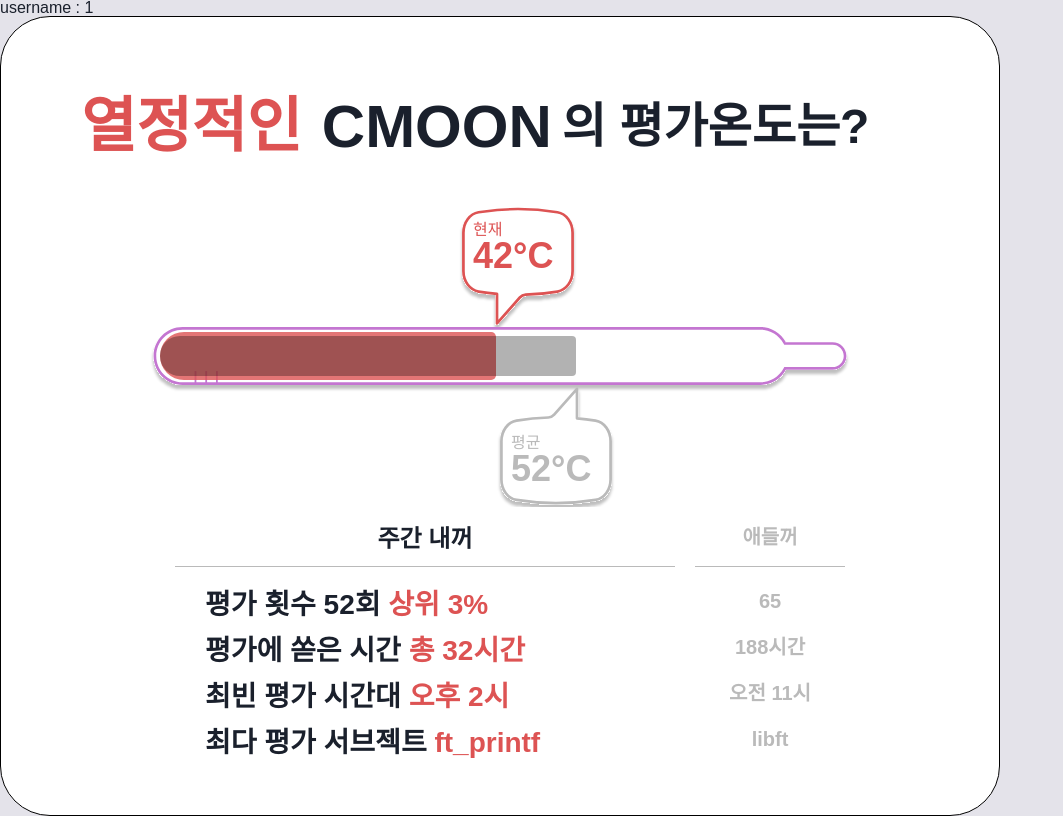
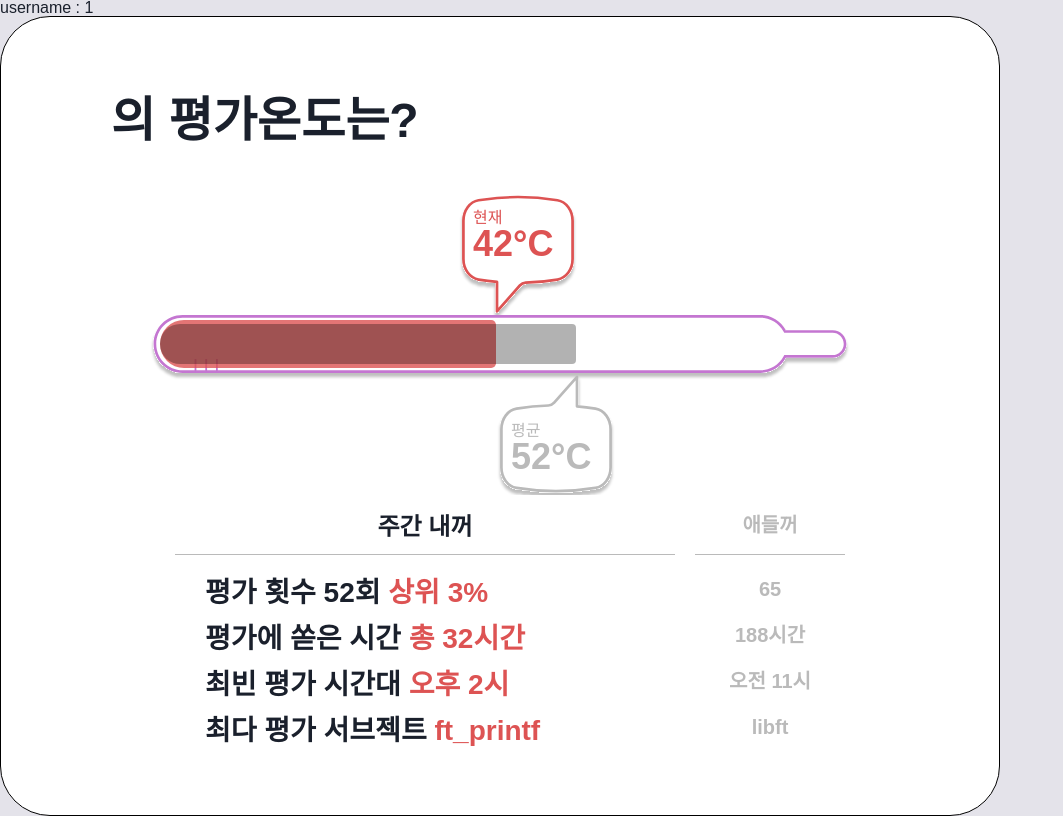
Before and after one commit to 42ondo/frontend, a React (Create React App) app: page /personal/1 in a window 1280 px wide. Shown: the whole page, without its empty margins (0-1063 px from the left). Built offline with nearby package versions, Linux system fonts and the light colour scheme; no server answers; a web font is replaced by a local one.

Commit message:
[FIX] personalBoard Title 부분 mock 대신 api 연결

```diff
--- /dev/null
+++ b/src/apis/useGetUserName.js
@@ -0,0 +1,14 @@
+import React from "react";
+import { useParams } from "react-router-dom";
+import { useApi } from "../hooks/useApi";
+
+export const useGetUserName = () => {
+  const { username } = useParams();
+  const { useGet } = useApi();
+
+  const { data } = useGet("userName", `user/${username}`, undefined, {
+    onSuccess: (response) => response.data,
+  });
+
+  return data;
+};
--- a/src/components/personalBoard/PersonalTitle.jsx
+++ b/src/components/personalBoard/PersonalTitle.jsx
@@ -1,6 +1,6 @@
 import React from "react";
 import styled from "@emotion/styled";
-import { userName } from "../../mockApi/userName";
+import { useGetUserName } from "../../apis/useGetUserName";
 
 const Header = styled.div`
   display: flex;
@@ -22,11 +22,12 @@ const Header = styled.div`
 `;
 
 const PersonalTitle = () => {
-  const { title, login } = userName();
+  const data = useGetUserName();
+
   return (
     <Header>
-      <span>{title}</span>
-      <span>{login?.toUpperCase()}</span>
+      <span>{data?.title}</span>
+      <span>{data?.login?.toUpperCase()}</span>
       <span>의 평가온도는?</span>
     </Header>
   );
```
